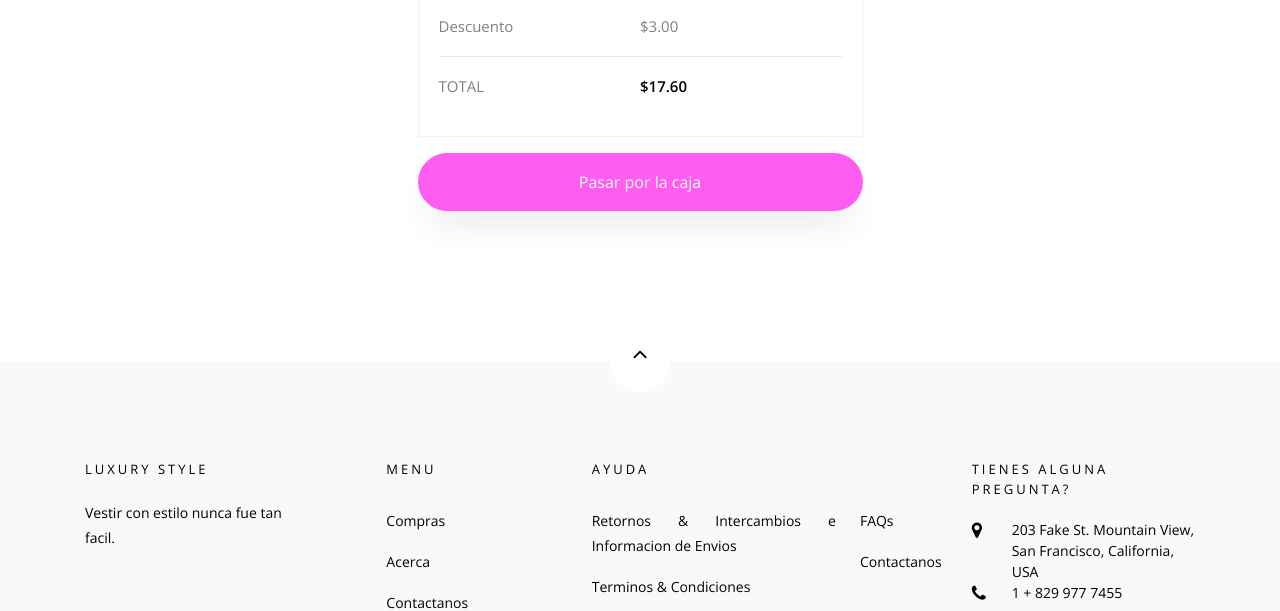
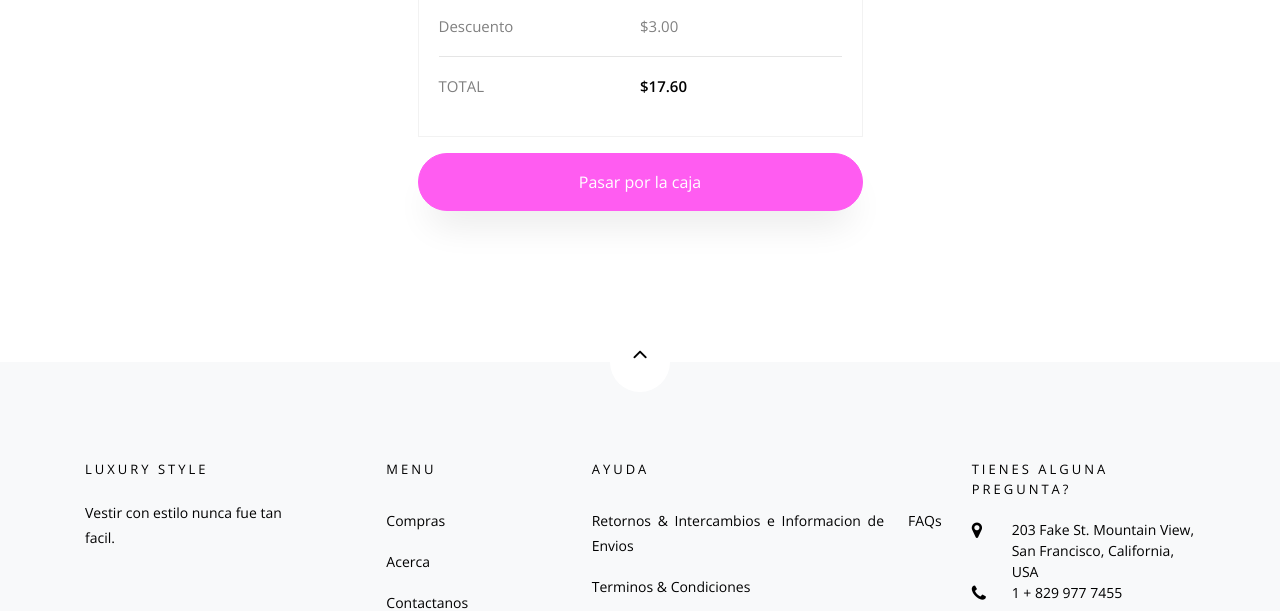
Before and after one commit to nelrafa103/Luxury-Style, a plain HTML site: page cart.html in a window 1280 px wide. Shown: the part 1331-1942 px from the top of the page. Drawn offline with nearby package versions, Linux system fonts and the light colour scheme; some packages are replaced by stand-ins of ours; no server answers; files whose address does not match are found by name.

Commit message:
Update cart.html

```diff
--- a/cart.html
+++ b/cart.html
@@ -224,7 +224,7 @@
 	              </ul>
 	              <ul class="list-unstyled">
 	                <li><a href="#" class="py-2 d-block">FAQs</a></li>
-	                <li><a href="#" class="py-2 d-block">Contactanos</a></li>
+
 	              </ul>
 	            </div>
             </div>
```
